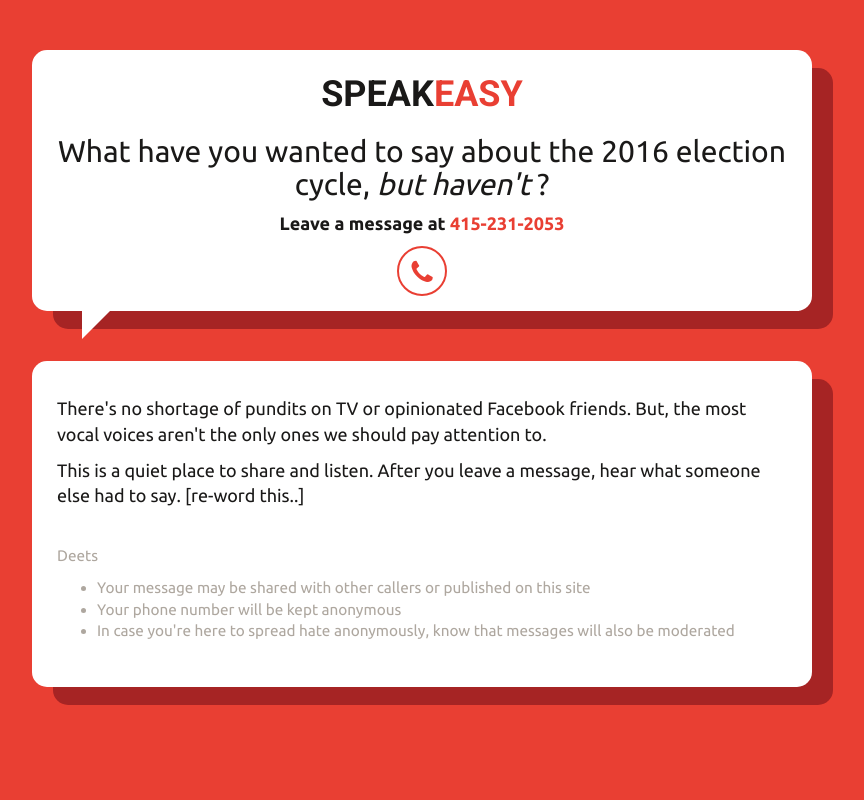
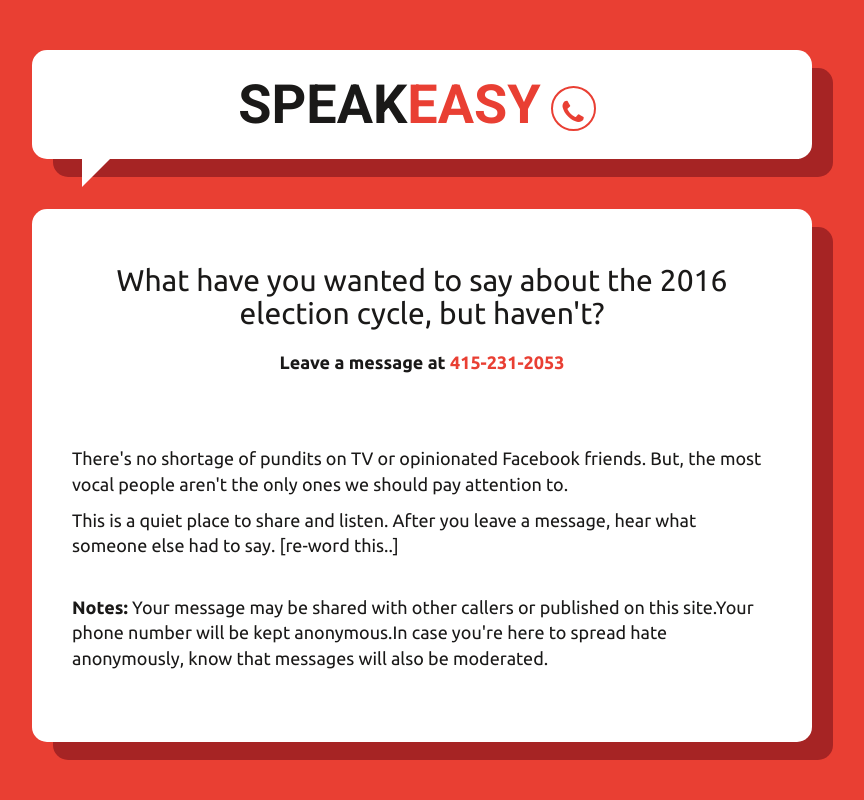
Before and after one commit to buzzfeed-openlab/speakeasy, a Flask app: page / in a window 1280 px wide. Shown: the whole page, without its empty margins (218-1082 px from the left). Run offline with Flask 2, Linux system fonts and the light colour scheme; some libraries are stand-ins or nearby versions.

Commit message:
added more styles

```diff
--- a/story_collector/static/custom.css
+++ b/story_collector/static/custom.css
@@ -41,27 +41,39 @@ body {
 	font-weight: bold;
 	margin-top: 10px;
 	text-align: center;
-	font-size: 2em;
+	font-size: 3em;
 
 }
 
 
 i.fa.fa-phone.animated {
-    color: #e93f33;
+        color: #e93f33;
     background: #fff;
-    width: 50px;
-    height: 50px;
+    width: 45px;
+    height: 45px;
     text-align: center;
     padding-top: 11px;
     border-radius: 25px;
     border: 2px solid #e93f33;
-    font-size: 1.5em;
+    font-size: 0.5em !important;
+    vertical-align: middle;
+    margin: 0px 10px;
 }
 
-#introtext{
-	padding:35px 25px;
-  text-align: left;
+#introtext {
+    padding: 35px 40px 60px 40px;
+    text-align: left;
 }
+
+.calltoaction{
+  text-align: center;
+  margin-bottom: 70px;
+}
+
+.calltoaction h2{
+  margin-bottom: 20px
+}
+
 
 @media (max-width: 600px){
 	#intro h1{
@@ -201,6 +213,10 @@ button.btn.btn-default.col-xs-3 {
     font-family: 'Ubuntu', helvetica, sans serif;
 }
 
+
+/*intro text styling*/
+
+
 @media (max-width:845px){
   .volume-up-container{
     border-radius: 3px
--- a/story_collector/templates/index.html
+++ b/story_collector/templates/index.html
@@ -4,29 +4,26 @@
 <div class="container">
   <div class="row" id="intro">
     <div class="col-sm-8 col-sm-offset-2 rounded-box speechbubble">
-      <h1>speak<span class="buzzfeed-red">easy</span></h1>
-      <h2>What have you wanted to say about the 2016 election cycle, <i>but haven't</i> ?</h2>
-      <p>
-        <strong>Leave a message at </strong>
-        <a href="tel:1-415-231-2053" class="buzzfeed-red">415-231-2053</span></a>
-      </p>
-      <a href="tel:1-415-231-2053"><i class="fa fa-phone animated shake"></i></a>
+      <h1>speak<span class="buzzfeed-red">easy</span><i class="fa fa-phone animated shake"></i></h1>
+      <a href="tel:1-415-231-2053"></a>
     </div>
 
     <div class="col-sm-8 col-sm-offset-2 rounded-box" id="introtext">
-      <p>There's no shortage of pundits on TV or opinionated Facebook friends. But, the most vocal voices aren't the only ones we should pay attention to.</p>
+      <div class="calltoaction">
+        <h2>What have you wanted to say about the 2016 election cycle, but haven't?</h2>
+        <p>
+          <strong>Leave a message at </strong>
+          <a href="tel:1-415-231-2053" class="buzzfeed-red">415-231-2053</span></a>
+        </p>
+      </div>
+
+      <p>There's no shortage of pundits on TV or opinionated Facebook friends. But, the most vocal people aren't the only ones we should pay attention to.</p>
       <p>This is a quiet place to share and listen. After you leave a message, hear what someone else had to say. [re-word this..]</p>
+     <br>
+     <p>
+        <strong>Notes:</strong> Your message may be shared with other callers or published on this site.Your phone number will be kept anonymous.In case you're here to spread hate anonymously, know that messages will also be moderated.
+     </p>
 
-      <br/>
-
-     <span class="small text-muted">
-        <p>Deets</p>
-        <ul>
-          <li>Your message may be shared with other callers or published on this site</li>
-          <li>Your phone number will be kept anonymous</li>
-          <li>In case you're here to spread hate anonymously, know that messages will also be moderated</li>
-        </ul>
-     </span>
     </div>
 
 
```
